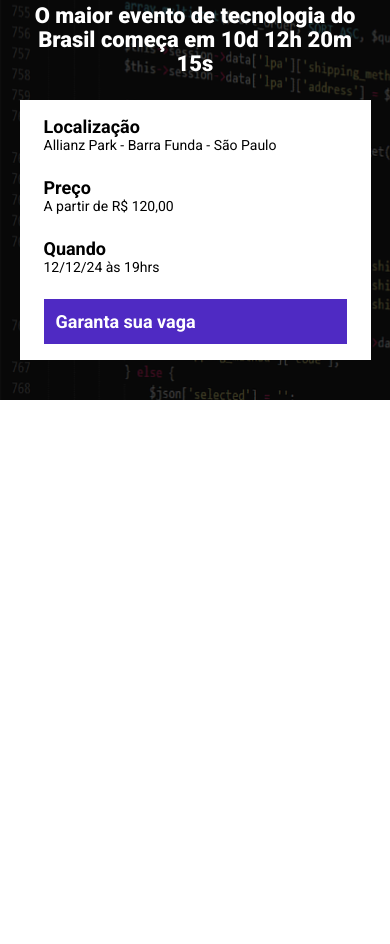
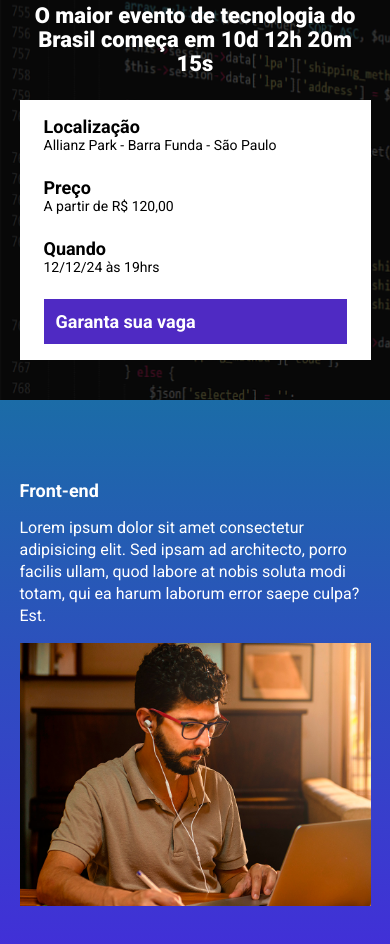
Before and after one commit to quadrosga/ebac_tech_talks, a website built with Parcel: page src/index.html in a window 390 px wide. Shown: the part 100-1044 px from the top of the page. Before the commit the page ends 844 px from the top, so only its background shows below. Built offline with nearby package versions, Linux system fonts and the light colour scheme.

Commit message:
criando seção front-end

```diff
--- a/src/index.html
+++ b/src/index.html
@@ -38,6 +38,18 @@
         </div>
     </header>
 
+    <section class="event">
+        <div class="container">
+            <div class="event__details">
+                <h2 class="event__details__title">Front-end</h2>
+                <p class="event__details__description">
+                    Lorem ipsum dolor sit amet consectetur adipisicing elit. Sed ipsam ad architecto, porro facilis ullam, quod labore at nobis soluta modi totam, qui ea harum laborum error saepe culpa? Est.
+                </p>
+            </div>
+            <img class="event__image" src="./images/frontend.png" alt="Front-end">
+        </div>
+    </section>
+
 
     <script src="scripts/main.js"></script>
 </body>
--- /dev/null
+++ b/src/styles/_event.scss
@@ -0,0 +1,41 @@
+.event {
+    padding: 80px 0;
+    background-image: linear-gradient(#1b6ca7, #442bdb);
+
+    .container {
+        display: flex;
+    }
+
+    &__image {
+        max-width: 360px;
+    }
+
+    &__details {
+        margin-right: 40px;
+
+        &__title {
+            font-size: 18px;
+            font-weight: bold;
+            margin-bottom: 16px;
+        }
+
+        &__description {
+            line-height: 22px;
+        }
+    }
+
+    @media (max-width: 640px) {
+        .container {
+            display: block;
+        }
+
+        &__image {
+            width: 100%;
+        }
+
+        &__details {
+            margin-right: 0;
+            margin-bottom: 16px;
+        }
+    }
+}
--- a/src/styles/main.scss
+++ b/src/styles/main.scss
@@ -1,6 +1,7 @@
 @use 'hero';
 @use 'components/infos_bar';
 @use 'components/buttons';
+@use 'event';
 
 * {
     margin: 0;
```
